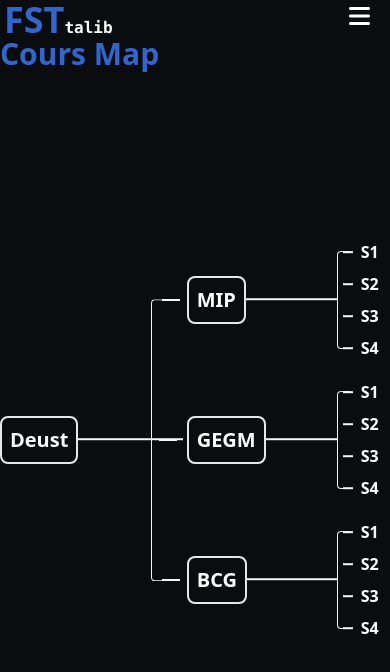
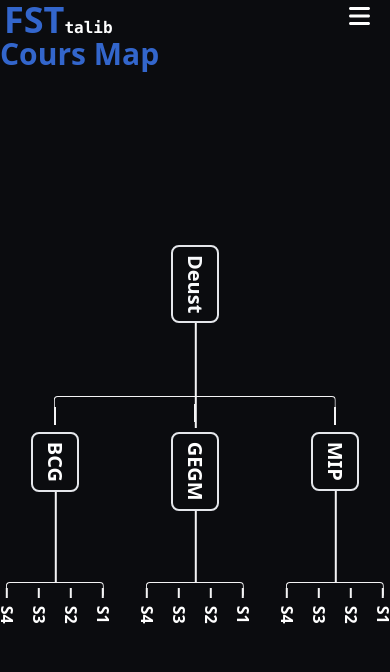
Before and after one commit to suitablePanther/fsts, a React (Vite) app: page /coursmap in a window 390 px wide. Shown: the top 672 px of the page. Built offline with nearby package versions, Linux system fonts and the light colour scheme.

Commit message:
rotate the roadmap in small devices in CoursMap.jsx

```diff
--- a/src/components/cours/CoursMap.jsx
+++ b/src/components/cours/CoursMap.jsx
@@ -5,7 +5,7 @@ const CoursMap = () => {
 	return (
 		<section className=" h-screen flex flex-col justify-center self-center">
 			<h1>Cours Map</h1>
-			<main className=" group/p container flex items-center max-w-[450px]">
+			<main className=" group/p container flex items-center max-w-[450px] rotate-90 sm:rotate-0">
 				<h3
 					className=" group-hover/p:text-transparent bg-clip-text
                group-hover/p:bg-gradient-to-l group-hover/p:from-yellow-600 group-hover/p:to-bgDark p-2 rounded-lg border-2 duration-100"
```
